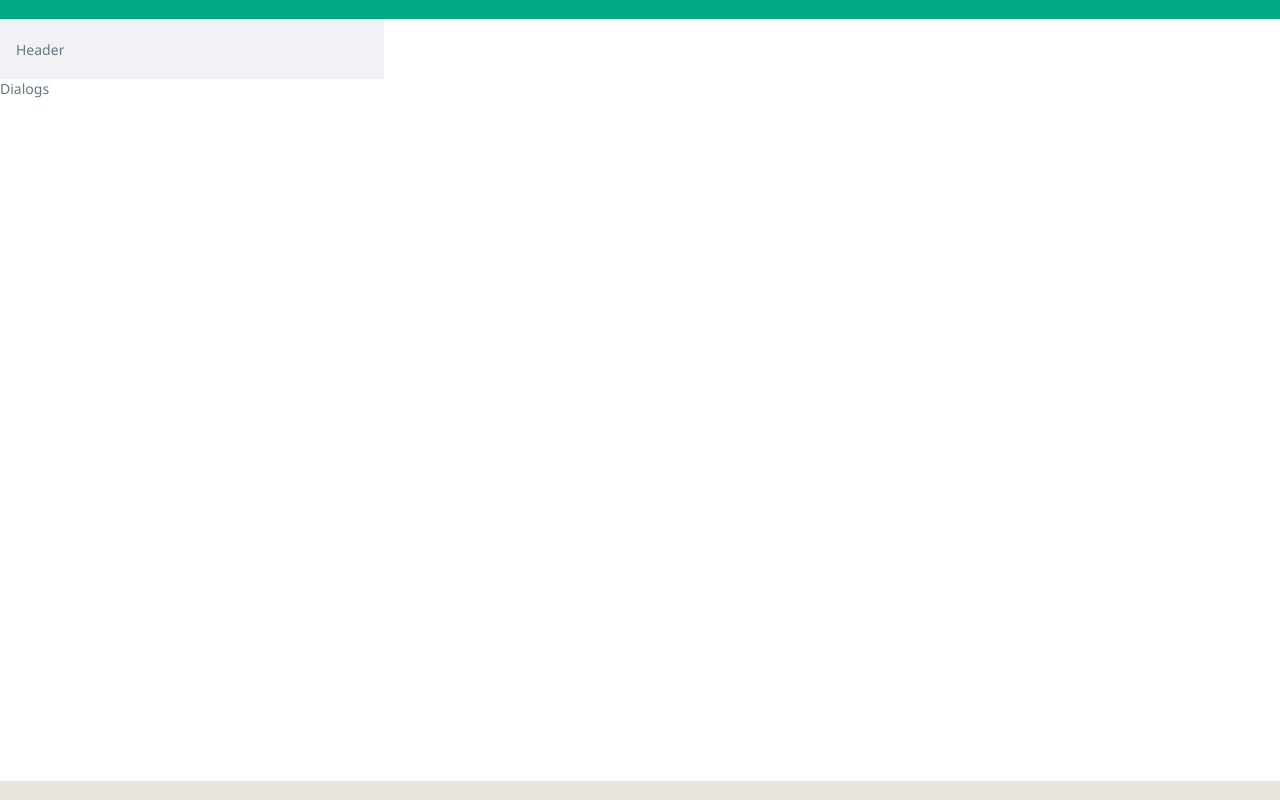
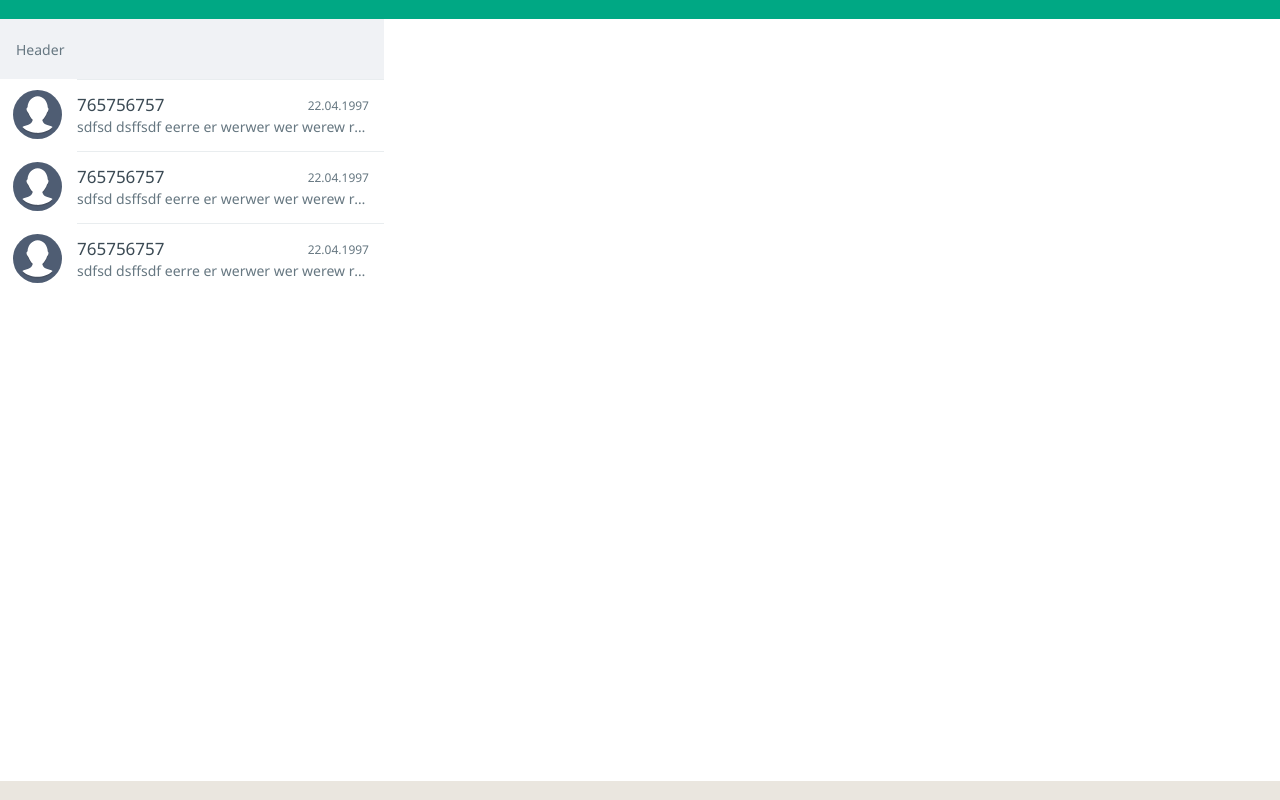
Before and after one commit to AnastasiyaDev97/whatsapp, a React (Create React App) app: page / in a window 1280 px wide. Built offline with nearby package versions, Linux system fonts and the light colour scheme.

Commit message:
feat: dialogs style

```diff
--- a/src/components/Dialogs/Dialogs.module.scss
+++ b/src/components/Dialogs/Dialogs.module.scss
@@ -0,0 +1,106 @@
+@import '../../styles/variables.scss';
+
+.dialogsWrapper {
+  display: flex;
+  flex-direction: column;
+  flex-grow: 1;
+  overflow-y: auto;
+}
+
+.dialogWrapper {
+  transition: none 0s ease 0s;
+  height: 72px;
+  transform: translateY(0px);
+  width: 100%;
+  position: relative;
+  cursor: pointer;
+  display: flex;
+  flex-direction: row;
+  height: 72px;
+}
+
+.avatarBlock {
+  display: flex;
+  padding: 0 15px 0 13px;
+  margin-top: -1px;
+  flex: none;
+  align-items: center;
+}
+
+.avatarWrapper {
+  height: 49px;
+  width: 49px;
+  position: relative;
+}
+
+.avatar {
+  visibility: visible;
+  width: 100%;
+  height: 100%;
+}
+
+.messageBlock {
+  display: flex;
+  flex-basis: auto;
+  flex-direction: column;
+  flex-grow: 1;
+  justify-content: center;
+  min-width: 0;
+  width: 100%;
+  padding-right: 15px;
+  border-top: 1px solid $borderColor;
+}
+
+.headerMessageBlock {
+  text-align: left;
+  display: flex;
+  align-items: center;
+  line-height: normal;
+}
+
+.userName {
+  text-align: left;
+  display: flex;
+  flex-grow: 1;
+  overflow: hidden;
+  font-size: 17px;
+  font-weight: 400;
+  line-height: 21px;
+  color: $primaryStrongerColor;
+  overflow-wrap: break-word;
+  overflow-y: hidden;
+  white-space: nowrap;
+  text-overflow: ellipsis;
+}
+.date {
+  margin-top: 3px;
+  margin-left: 6px;
+  overflow: hidden;
+  line-height: 14px;
+  text-overflow: ellipsis;
+  white-space: nowrap;
+  flex: none;
+  max-width: 100%;
+  font-size: 12px;
+  color: $primaryColor;
+}
+
+.messageText {
+  min-height: 20px;
+  text-align: left;
+  overflow-y: hidden;
+  text-overflow: ellipsis;
+  overflow-x: hidden;
+  font-size: 14px;
+  font-weight: 400;
+  line-height: 20px;
+}
+
+.messageWrapper {
+  margin-top: 2px;
+  display: flex;
+  align-items: center;
+  overflow: hidden;
+  text-overflow: ellipsis;
+  white-space: nowrap;
+}
--- a/src/components/Dialogs/index.tsx
+++ b/src/components/Dialogs/index.tsx
@@ -1,7 +1,37 @@
 import style from './Dialogs.module.scss';
 
+import userAvatar from 'assets/defaultUserIcon.svg';
 import { ReturnComponentType } from 'types';
 
 export const Dialogs = (): ReturnComponentType => {
-  return <div>Dialogs</div>;
+  return (
+    <div className={style.dialogsWrapper}>
+      <Dialog />
+      <Dialog />
+      <Dialog />
+    </div>
+  );
 };
+
+const Dialog = (): ReturnComponentType => {
+  return (
+    <div className={style.dialogWrapper}>
+      <div className={style.avatarBlock}>
+        <div className={style.avatarWrapper}>
+          <img src={userAvatar} alt="user avatar" className={style.avatar} />
+        </div>
+      </div>
+      <div className={style.messageBlock}>
+        <div className={style.headerMessageBlock}>
+          <span className={style.userName}>765756757</span>
+          <span className={style.date}>22.04.1997</span>
+        </div>
+        <span className={style.messageWrapper}>
+          <span className={style.messageText}>
+            sdfsd dsffsdf eerre er werwer wer werew rewrew rwer werwer erew rwe rwsdfsfs
+          </span>
+        </span>
+      </div>
+    </div>
+  );
+};
--- a/src/styles/variables.scss
+++ b/src/styles/variables.scss
@@ -11,3 +11,4 @@ $primaryColor: #667781;
 $primaryStrongerColor: #3b4a54;
 $buttonColor: #009de2;
 $secondaryColor: #41525d;
+$borderColor: #e9edef;
```
Also changed, not shown: src/assets/bckgr.jpg (deleted), src/assets/defaultUserIcon.svg (added).
